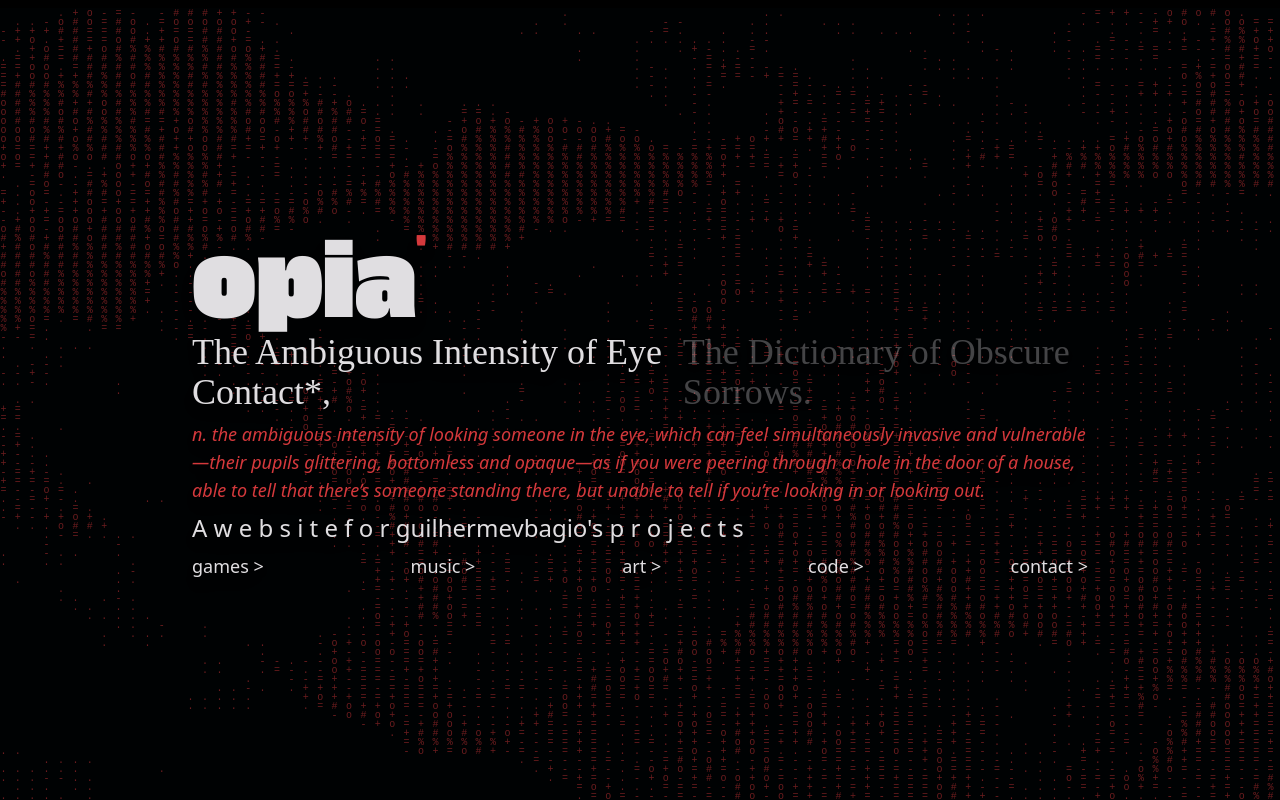
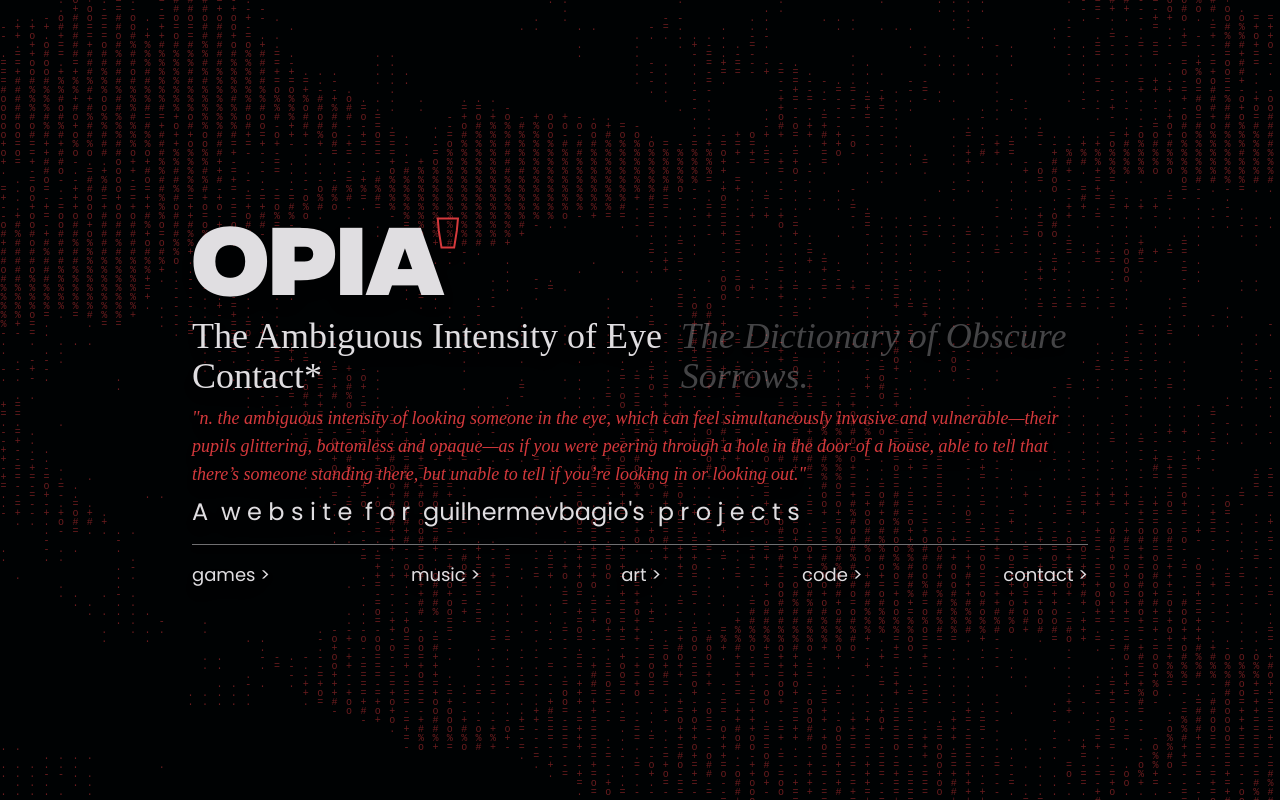
Before and after one commit to guilhermevbagio/landing-pagee, a Vue app: page / in a window 1280 px wide. Built offline with nearby package versions, Linux system fonts and the light colour scheme; a web font is replaced by a local one.

Commit message:
a lot of stuff

```diff
--- a/src/App.vue
+++ b/src/App.vue
@@ -3,26 +3,13 @@
 
 
     <main class="flex justify-center items-center h-full w-full">
-      <div class="flex flex-col justify-center items-center gap-2">
-
-        <MainHeader/>
-
-      </div>
-      <AsciiCanvas class="-z-10 absolute opacity-50 w-full h-[99%] overflow-clip"></AsciiCanvas>
+      <MainHeader/>
+      <AsciiCanvas class="-z-10 absolute top-0 left-0 opacity-50 h-full w-full overflow-clip"></AsciiCanvas>
     </main>
   </div>
 </template>
 
 <script setup>
-import UpBar from './components/UpBar.vue';
 import AsciiCanvas from './components/AsciiCanvas.vue';
 import MainHeader from './components/MainHeader.vue';
 </script>
-
-<style scoped>
-.specialtext
-{
-  -webkit-text-fill-color: transparent;
-  -webkit-text-stroke-width: 1px;
-}
-</style>
--- a/src/components/MainHeader.vue
+++ b/src/components/MainHeader.vue
@@ -1,35 +1,48 @@
 <template>
   <div class="flex flex-col gap-2 drop-shadow-lg w-[70%] cursor-default select-none">
-    <div class="flex flex-row">
-      <h1 class="text-8xl font-gasoek font-medium text-bright">opia</h1>
-      <h1 class="text-4xl font-gasoek text-accent">'</h1>
+    <div class="flex flex-row -mb-2">
+      <h1 class="text-8xl font-milker text-bright">OPIA</h1>
+      <h1 class="text-8xl font-milker specialtext -ml-2 text-accent">'</h1>
     </div>
     <div class="flex flex-row items-baseline">
-      <h2 class="text-4xl font-playfair font-thin text-bright">The Ambiguous Intensity of Eye Contact*, &nbsp;  </h2>
+      <h2 class="text-4xl font-playfair font-thin text-bright">The Ambiguous Intensity of Eye Contact* &nbsp;  </h2>
       <a
         target="_blank"
         href="https://www.thedictionaryofobscuresorrows.com/concept/opia"
-        class="text-4xl font-playfair hover:underline font-thin text-bright opacity-30"
+        class="text-4xl font-playfair italic hover:underline transition-all duration-100 ease-in-out hover:opacity-50 font-thin text-bright opacity-30"
       >
         The Dictionary of Obscure Sorrows.
       </a>
     </div>
 
-    <p class="text-lg font-poppins italic text-accent text-pretty">
-      n. the ambiguous intensity of looking someone in the eye, which can feel simultaneously invasive and vulnerable—their pupils glittering, bottomless and opaque—as if you were peering through a hole in the door of a house, able to tell that there’s someone standing there, but unable to tell if you’re looking in or looking out.
+    <p class="text-lg font-playfair drop-shadow-lg italic text-accent text-pretty">
+      "n. the ambiguous intensity of looking someone in the eye, which can feel simultaneously invasive and vulnerable—their pupils glittering, bottomless and opaque—as if you were peering through a hole in the door of a house, able to tell that there’s someone standing there, but unable to tell if you’re looking in or looking out."
     </p>
 
     <p class="text-2xl font-poppins text-bright w-full text-justify">
-      A w e b s i t e f o r guilhermevbagio's p r o j e c t s
+      A&nbsp; w e b s i t e&nbsp; f o r&nbsp; guilhermevbagio's&nbsp; p r o j e c t s
     </p>
 
-    <div class="flex flex-row justify-between text-lg w-full font-poppins text-bright">
-          <button>games ></button>
-          <button>music ></button>
-          <button>art ></button>
-          <button>code ></button>
-          <button>contact ></button>
-
+        <div class="flex flex-row justify-between text-lg mt-2 border-t pt-4 w-full font-poppins border-bright border-opacity-50 text-bright">
+          <button class="button-hover">games ></button>
+          <button class="button-hover">music ></button>
+          <button class="button-hover">art ></button>
+          <button class="button-hover">code ></button>
+          <button class="button-hover">contact ></button>
         </div>
   </div>
 </template>
+
+<style scoped>
+.specialtext
+{
+  -webkit-text-fill-color: transparent;
+  -webkit-text-stroke-width: 2px;
+}
+
+.button-hover{
+  transition: all 0.1s ease-in-out;
+  cursor: pointer;
+  @apply hover:opacity-50
+}
+</style>
--- a/src/components/UpBar.vue
+++ /dev/null
@@ -1,8 +0,0 @@
-<template>
-    <div class="text-white bg-accent rounded-l flex p-4 justify-start text-4xl pr-0 mr-0 mx-2 font-gasoek items-center">
-        <div>
-            GUILHERMEvBAGIO._
-        </div>
-
-    </div>
-</template>
--- a/src/style.css
+++ b/src/style.css
@@ -12,13 +12,13 @@
         font-weight: 500;
         font-style: normal;
     }
-
-    @font-face {
-        font-family: 'raleway';
-        src: url('@/assets/Raleway/Raleway-VariableFont_wght.ttf') format('truetype');
-        font-weight: 100 900;
+    @font-face{
+        font-family: 'Milker';
+        src: url('@/assets/Milker/Milker.otf') format('truetype');
+        font-weight: 500;
         font-style: normal;
     }
+
     @font-face {
         font-family: 'poppins';
         src: url('@/assets/Poppins/Poppins-Regular.ttf') format('truetype');
@@ -32,4 +32,6 @@
         font-weight: 100 900;
         font-style: normal;
     }
+
+
 }
--- a/tailwind.config.js
+++ b/tailwind.config.js
@@ -9,7 +9,8 @@ export default {
       fontFamily: {
         'playfair': ['playfair', 'serif'],
         'gasoek': ['GasoekOne', 'sans-serif'],
-        'raleway': ['Raleway', 'sans-serif'],
+        'poppins': ['Poppins', 'sans-serif'],
+        'milker': ['Milker', 'sans-serif'],
       },
       colors: {
         'bright': '#e0dee1',
```
Also changed, not shown: src/assets/Milker/Milker.otf (added), src/assets/Raleway/Raleway-VariableFont_wght.ttf (deleted), src/components/TopicPage.vue (added).
